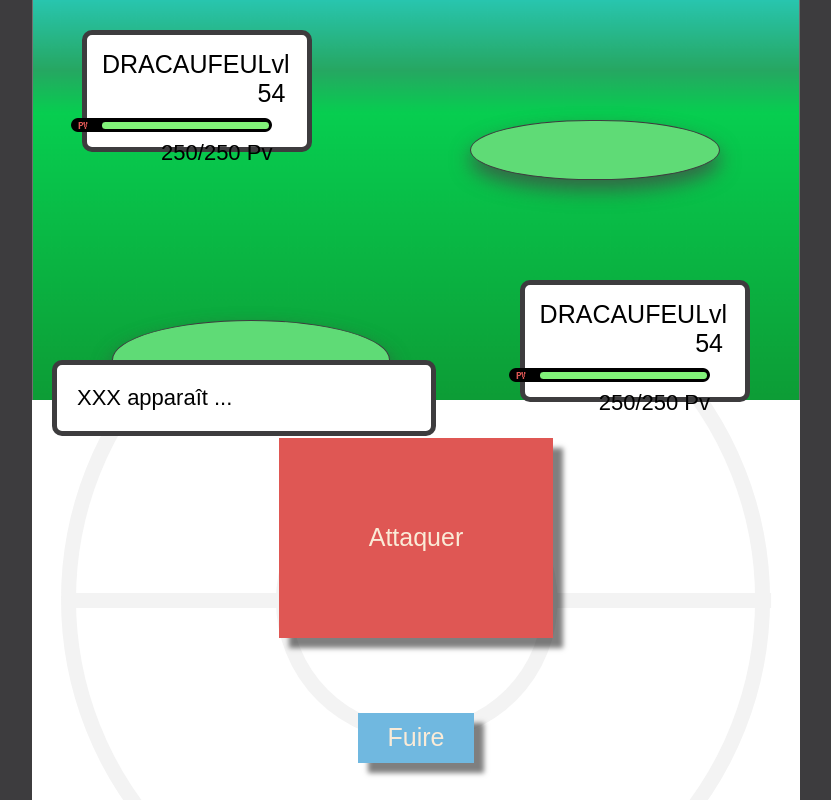
After one commit to ChauveauAdrien/Pokemon_battle, a PHP site: page /vues/battle.php in a window 1280 px wide. The commit adds this page. Shown: the whole page, without its empty margins (224-1055 px from the left). Run offline with PHP 8.4, Linux system fonts and the light colour scheme; some web fonts are replaced.

Commit message:
integration v2
page choix + battle

```diff
--- a/assets/css/style.css
+++ b/assets/css/style.css
@@ -91,3 +91,130 @@ body {
     background-size: cover;
     height: 50vh;
 }
+
+
+/* battle */
+
+.battle__top {
+    background-image: url(../img/Rectangle\ 2.png);
+    background-position: center;
+    background-repeat: no-repeat;
+    background-size: cover;
+    height: 50vh;
+}
+
+.battle-info__top {
+    display: flex;
+    justify-content: space-between;
+    height: 200px;
+}
+
+.pokemon__plateforme {
+    width: 250px;
+    height: 60px;
+    background: #5FDB76;
+    border: 1px solid #3D3C3E;
+    border-radius: 200px / 50px;
+    margin-top: 120px;
+    margin-right: 80px;
+    box-shadow: 0px 10px 20px 0px rgba(70,70,70,0.75);
+}
+
+.pokemon__info {
+    display: inline-block;
+    border: 5px solid #3D3C3E;
+    border-radius: 10px;
+    background: white;
+    width: 18vw;
+    height: 122px;
+    padding: 15px 35px 15px 15px;
+    margin: 30px 50px;
+}
+
+.info__top {
+    display: flex;
+    justify-content: space-between;
+    font-size: 25px;
+}
+
+.info__mid {
+    display: flex;
+    justify-content: flex-end;
+    margin-top: 10px;
+    margin-bottom: 8px;
+}
+
+.info__bottom {
+    display: flex;
+    justify-content: flex-end;
+    font-size: 22px;
+}
+
+.battle-info__bottom {
+    display: flex;
+    justify-content: space-between;
+    height: 200px;
+    margin-top: 50px;
+}
+
+.battle-info__bottom .pokemon__plateforme {
+    width: 300px;
+    height: 80px;
+    background: #5FDB76;
+    border: 1px solid #3D3C3E;
+    border-radius: 280px / 80px;
+    margin-top: 70px;
+    margin-left: 80px;
+    box-shadow: 0px 10px 20px 0px rgba(70,70,70,0.75);
+}
+
+.battle__tchat {
+    display: inline-block;
+    position: absolute;
+    top: 60px;
+    border: 5px solid #3D3C3E;
+    border-radius: 10px;
+    background: white;
+    padding: 20px 100px 20px 20px;
+    margin-top: 300px;
+    margin-left: 20px;
+    width: 30%;
+}
+
+.battle__bottom {
+    background-image: url(../img/Groupe\ 7.png);
+    background-position: center;
+    background-repeat: no-repeat;
+    display: flex;
+    flex-direction: column;
+    justify-content: space-around;
+    align-items: center;
+    height: 50vh;
+}
+
+.battle__btn__top {
+    display: flex;
+    height: 200px;
+    justify-content: center;
+    align-items: center;
+    padding: 0px 90px;
+    font-size: 25px;
+    box-shadow: 10px 10px 5px 0px rgba(0,0,0,0.50);
+    background: #DF5754;
+}
+
+.battle__btn__bottom {
+    display: flex;
+    height: 50px;
+    justify-content: center;
+    align-items: center;
+    padding: 0px 30px;
+    font-size: 25px;
+    box-shadow: 10px 10px 5px 0px rgba(0,0,0,0.50);
+    background: #70B8E0;
+}
+
+.battle__btn__top:hover,
+.battle__btn__bottom:hover {
+    box-shadow: 0px 0px 5px 0px rgba(0,0,0,0.50);
+}
--- /dev/null
+++ b/vues/battle.php
@@ -0,0 +1,69 @@
+<?php
+
+require_once __DIR__.'/../includes/header.php';
+
+?>
+<main class="main__wrapper">
+    <div class="battle__top">
+        <div class="battle__info">
+            <div class="battle-info__top">
+                <div class="pokemon__info">
+                    <div class="info__top">
+                        <p>DRACAUFEU</p>
+                        <p>Lvl 54</p>
+                    </div>
+                    <div class="info__mid">
+                        <img src="../assets/img/Groupe 38.png" alt="barre de Pv de pokemon">
+                    </div>
+                    <div class="info__bottom">
+                        <p>250/250 Pv</p>
+                    </div>
+                </div>
+                <div class="pokemon__plateforme">
+                    <img src="" alt="">
+                </div>
+            </div>
+            <div class="battle-info__bottom">
+                <div class="battle__tchat">
+                    <p>XXX apparaît ...</p>
+                </div>
+                <div class="pokemon__plateforme">
+                    <img src="" alt="">
+                </div>
+                <div class="pokemon__info">
+                    <div class="info__top">
+                        <p>DRACAUFEU</p>
+                        <p>Lvl 54</p>
+                    </div>
+                    <div class="info__mid">
+                        <img src="../assets/img/Groupe 38.png" alt="barre de Pv de pokemon">
+                    </div>
+                    <div class="info__bottom">
+                        <p>250/250 Pv</p>
+                    </div>
+                </div>
+            </div>
+
+        </div>
+    </div>
+    <div class="battle__bottom">
+        <a class="btn__a" href="">
+            <div class="battle__btn__top">
+                Attaquer
+            </div>
+        </a>
+        <a class="btn__a" href="">
+            <div class="battle__btn__bottom">
+                Fuire
+            </div>
+        </a>
+
+    </div>
+
+</main>
+
+<?php
+
+require_once __DIR__.'/../includes/footer.php';
+
+?>
--- a/vues/choice.php
+++ b/vues/choice.php
@@ -10,7 +10,7 @@ require_once __DIR__.'/../includes/header.php';
         </div>
     </div>
     <div class="main__bottom">
-        <form action="" method="POST">
+        <form action="../vues/battle.php" method="POST">
             <label for="dresseur_name">Choisis ton nom de dresseur</label> <br>
             <input type="text" id="dresseur_name" name="dresseur_name" value="" placeholder="Nom de dresseur">
             <button type="submit">Valider</button>
```
Also changed, not shown: index.php (+10 -6 lines), assets/img/Groupe 38.png (added), assets/img/Rectangle 2.png (added).
